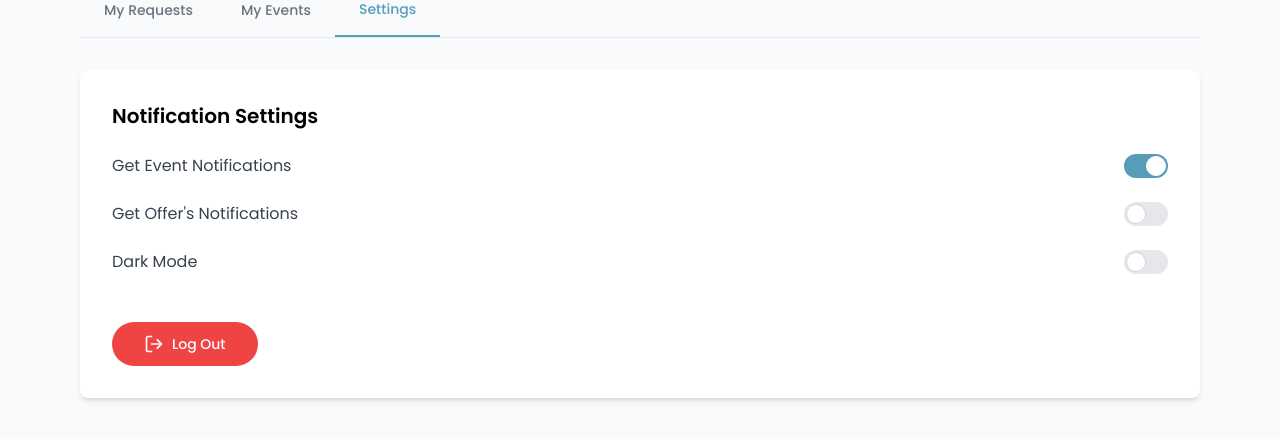
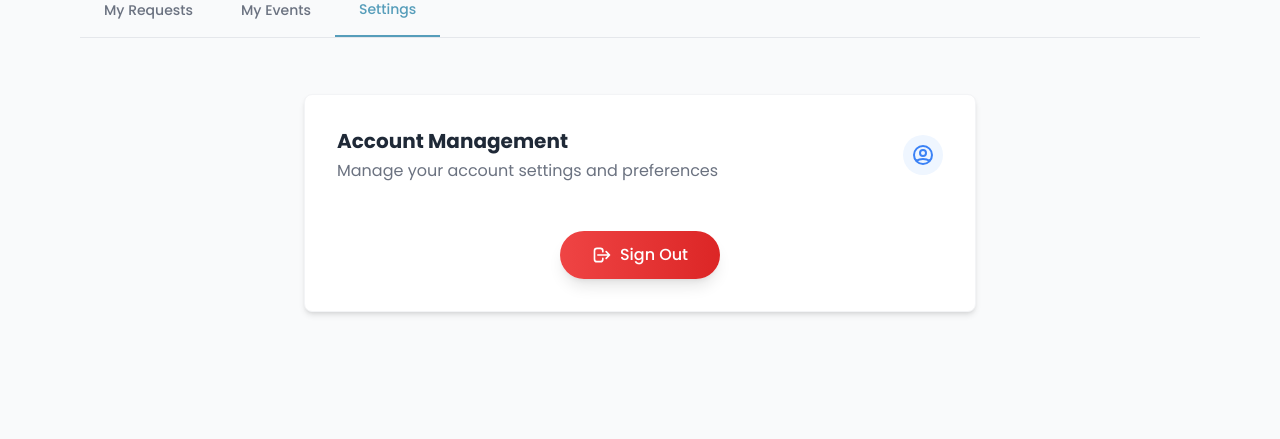
Before and after one commit to VoMinhKhoii/event-management-web-app, a React (Vite) app in the folder client/: page /notifications in a window 1280 px wide. Both pictures are taken after a click on the button "Go to profile". Shown: the part 361-800 px from the top of the page. Built offline with nearby package versions, Linux system fonts and the light colour scheme; what javascript-time-ago would draw is missing.

Commit message:
Update Notification and ProfilePage

```diff
--- a/client/src/pages/Notification/NotificationPage.jsx
+++ b/client/src/pages/Notification/NotificationPage.jsx
@@ -64,7 +64,10 @@ const NotificationPage = () => {
                 }
                 return;
             }
-
+            setSelectedNotification(prev => ({
+            ...prev,
+            relatedId: { ...prev.relatedId, status: 'approved' }
+        }));
             // Refresh notifications to get updated data
             await markAsRead(selectedNotification._id);
 
@@ -315,7 +318,7 @@ const NotificationPage = () => {
                                 // Show event details if the notification has an associated event
                                 <div className="max-h-[calc(100vh-160px)]">
                                     {/* Event Image */}
-                                    {(selectedNotification.type === 'joinRequest' || selectedNotification.type === 'invitation' ||  selectedNotification.type === 'invitationDeclined') && (
+                                    {(selectedNotification.type === 'joinRequest' || selectedNotification.type === 'invitation' ||  selectedNotification.type === 'invitationDeclined' || selectedNotification.type === 'invitationAccepted') && (
 
                                         <div className="relative h-[400px]">
 
--- a/client/src/pages/Profile/ProfilePage.jsx
+++ b/client/src/pages/Profile/ProfilePage.jsx
@@ -309,6 +309,67 @@ const ProfilePage = () => {
     }
   };
 
+  const SettingsTab = () => {
+    const navigate = useNavigate();
+    const { updateUser } = useContext(AuthContext);
+
+    const handleLogout = async () => {
+      try {
+        const res = await fetch(`http://localhost:8800/api/auth/logout`, {
+          method: 'POST',
+          credentials: 'include'
+        });
+
+        if (!res.ok) {
+          throw new Error('Logout failed');
+        }
+
+        // Clear user data
+        updateUser(null);
+
+        // Redirect to login page
+        navigate('/login');
+      } catch (error) {
+        console.error('Logout error:', error);
+        alert('Failed to log out. Please try again.');
+      }
+    };
+
+    return (
+      <div className="py-6">
+        {/* Account Management */}
+        <div className="max-w-2xl mx-auto">
+          <div className="bg-white rounded-lg shadow-md p-8 border border-gray-100">
+            <div className="flex items-center justify-between mb-8">
+              <div>
+                <h3 className="text-xl font-bold text-gray-800">Account Management</h3>
+                <p className="text-gray-500 mt-1">Manage your account settings and preferences</p>
+              </div>
+              <div className="bg-blue-50 p-2 rounded-full">
+                <svg className="w-6 h-6 text-blue-500" fill="none" viewBox="0 0 24 24" stroke="currentColor">
+                  <path strokeLinecap="round" strokeLinejoin="round" strokeWidth="2" d="M5.121 17.804A13.937 13.937 0 0112 16c2.5 0 4.847.655 6.879 1.804M15 10a3 3 0 11-6 0 3 3 0 016 0zm6 2a9 9 0 11-18 0 9 9 0 0118 0z" />
+                </svg>
+              </div>
+            </div>
+
+            {/* Logout Button */}
+            <div className="mt-12 flex justify-center">
+              <button
+                onClick={handleLogout}
+                className="flex items-center px-8 py-3 rounded-full bg-gradient-to-r from-red-500 to-red-600 text-white font-medium shadow-lg hover:shadow-xl transform transition-all duration-200 hover:-translate-y-1"
+              >
+                <svg xmlns="http://www.w3.org/2000/svg" className="h-5 w-5 mr-2" fill="none" viewBox="0 0 24 24" stroke="currentColor">
+                  <path strokeLinecap="round" strokeLinejoin="round" strokeWidth={2} d="M17 16l4-4m0 0l-4-4m4 4H7m6 4v1a3 3 0 01-3 3H6a3 3 0 01-3-3V7a3 3 0 013-3h4a3 3 0 013 3v1" />
+                </svg>
+                Sign Out
+              </button>
+            </div>
+          </div>
+        </div>
+      </div>
+    );
+  };
+
   return (
     <div className="min-h-screen bg-gray-50 font-['Poppins']">
       <NavPane />
@@ -555,67 +616,7 @@ const ProfilePage = () => {
         </div>
 
         {/* Tab content */}
-        {activeTab === 'settings' && (
-          <div className="bg-white rounded-lg shadow-md p-8">
-            <h2 className="text-xl font-semibold mb-6">Notification Settings</h2>
-            <div className="space-y-6">
-              {/* Notification toggles */}
-              <div className="flex items-center justify-between">
-                <span className="text-gray-700">Get Event Notifications</span>
-                <label className="relative inline-flex items-center cursor-pointer">
-                  <input
-                    type="checkbox"
-                    className="sr-only peer"
-                    checked={notifications.events}
-                    onChange={() => handleNotificationChange('events')}
-                  />
-                  <div className="w-11 h-6 bg-gray-200 peer-focus:outline-none rounded-full peer peer-checked:after:translate-x-full peer-checked:after:border-white after:content-[''] after:absolute after:top-[2px] after:left-[2px] after:bg-white after:border-gray-300 after:border after:rounded-full after:h-5 after:w-5 after:transition-all peer-checked:bg-[#569DBA]"></div>
-                </label>
-              </div>
-
-              <div className="flex items-center justify-between">
-                <span className="text-gray-700">Get Offer's Notifications</span>
-                <label className="relative inline-flex items-center cursor-pointer">
-                  <input
-                    type="checkbox"
-                    className="sr-only peer"
-                    checked={notifications.offers}
-                    onChange={() => handleNotificationChange('offers')}
-                  />
-                  <div className="w-11 h-6 bg-gray-200 peer-focus:outline-none rounded-full peer peer-checked:after:translate-x-full peer-checked:after:border-white after:content-[''] after:absolute after:top-[2px] after:left-[2px] after:bg-white after:border-gray-300 after:border after:rounded-full after:h-5 after:w-5 after:transition-all peer-checked:bg-[#569DBA]"></div>
-                </label>
-              </div>
-
-              <div className="flex items-center justify-between">
-                <span className="text-gray-700">Dark Mode</span>
-                <label className="relative inline-flex items-center cursor-pointer">
-                  <input
-                    type="checkbox"
-                    className="sr-only peer"
-                    checked={notifications.darkMode}
-                    onChange={() => handleNotificationChange('darkMode')}
-                  />
-                  <div className="w-11 h-6 bg-gray-200 peer-focus:outline-none rounded-full peer peer-checked:after:translate-x-full peer-checked:after:border-white after:content-[''] after:absolute after:top-[2px] after:left-[2px] after:bg-white after:border-gray-300 after:border after:rounded-full after:h-5 after:w-5 after:transition-all peer-checked:bg-[#569DBA]"></div>
-                </label>
-              </div>
-
-              <div className="pt-6">
-                <button
-                  onClick={handleLogout}
-                  disabled={isLoggingOut}
-                  className="w-full sm:w-auto px-8 py-3 bg-red-500 text-white rounded-full hover:bg-red-600 transition-colors text-sm font-medium flex items-center justify-center gap-2"
-                >
-                  <svg width="20" height="20" viewBox="0 0 24 24" fill="none" stroke="currentColor" strokeWidth="2" strokeLinecap="round" strokeLinejoin="round">
-                    <path d="M9 21H5a2 2 0 0 1-2-2V5a2 2 0 0 1 2-2h4"></path>
-                    <polyline points="16 17 21 12 16 7"></polyline>
-                    <line x1="21" y1="12" x2="9" y2="12"></line>
-                  </svg>
-                  {isLoggingOut ? 'Logging out...' : 'Log Out'}
-                </button>
-              </div>
-            </div>
-          </div>
-        )}
+        {activeTab === 'settings' && <SettingsTab />}
 
         {activeTab === 'bookings' && (
           <div className="bg-white rounded-lg shadow-md p-8">
```
